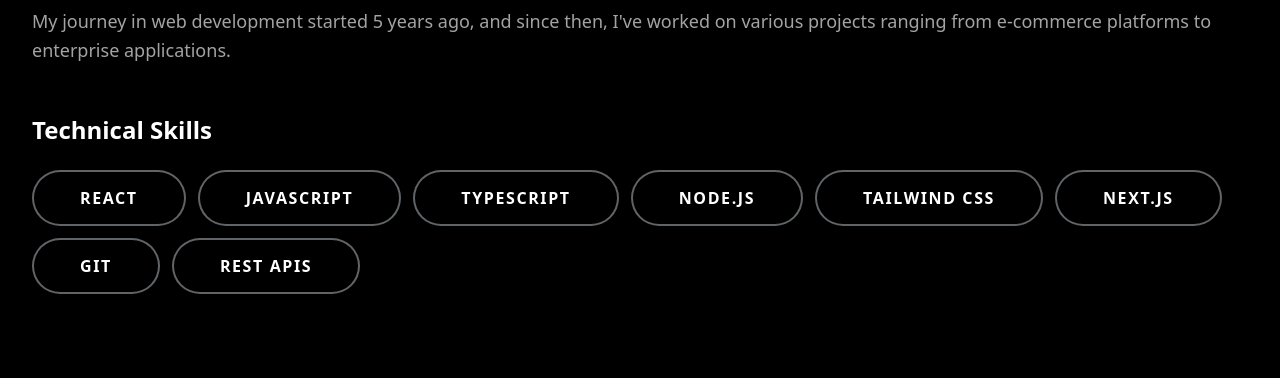
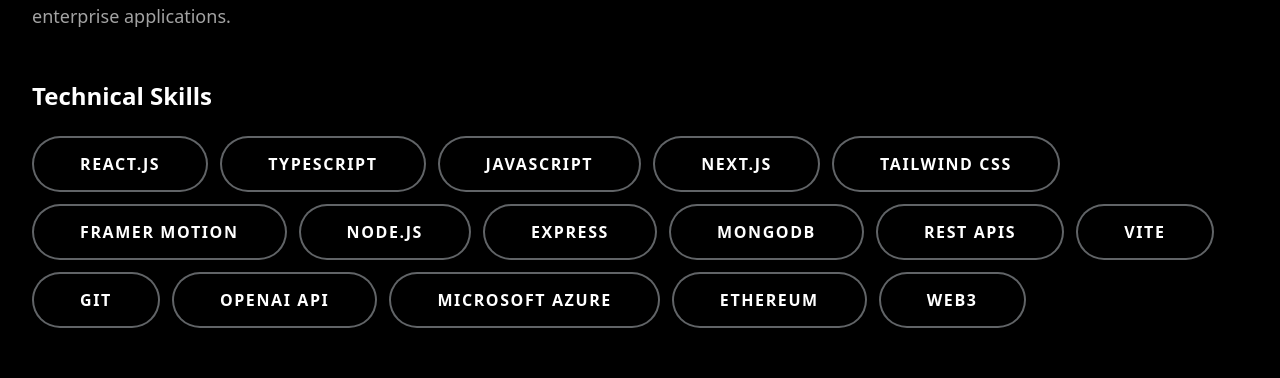
Before and after one commit to iamstyx/portfolio, a React (Vite) app: page / in a window 1280 px wide. Shown: the part 1141-1519 px from the top of the page. Built offline with nearby package versions, Linux system fonts and the light colour scheme.

Commit message:
Portfolio: Improve Skills

```diff
--- a/src/components/About.jsx
+++ b/src/components/About.jsx
@@ -2,8 +2,17 @@
 
 const About = () => {
   const skills = [
-    "React", "JavaScript", "TypeScript", "Node.js",
-    "Tailwind CSS", "Next.js", "Git", "REST APIs"
+    "React.js", "TypeScript", "JavaScript", "Next.js",
+
+    "Tailwind CSS", "Framer Motion",
+
+    "Node.js", "Express", "MongoDB", "REST APIs",
+
+    "Vite", "Git",
+
+    "OpenAI API", "Microsoft Azure",
+
+    "Ethereum", "Web3"
   ];
 
   return (
```
